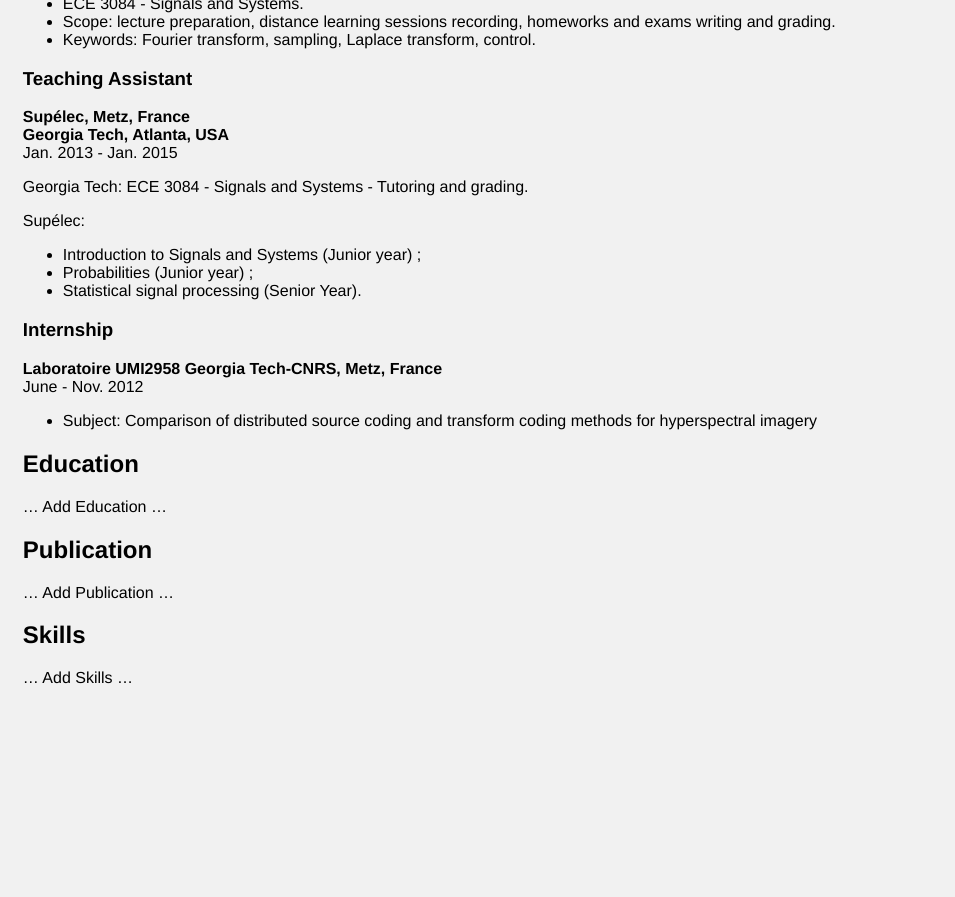
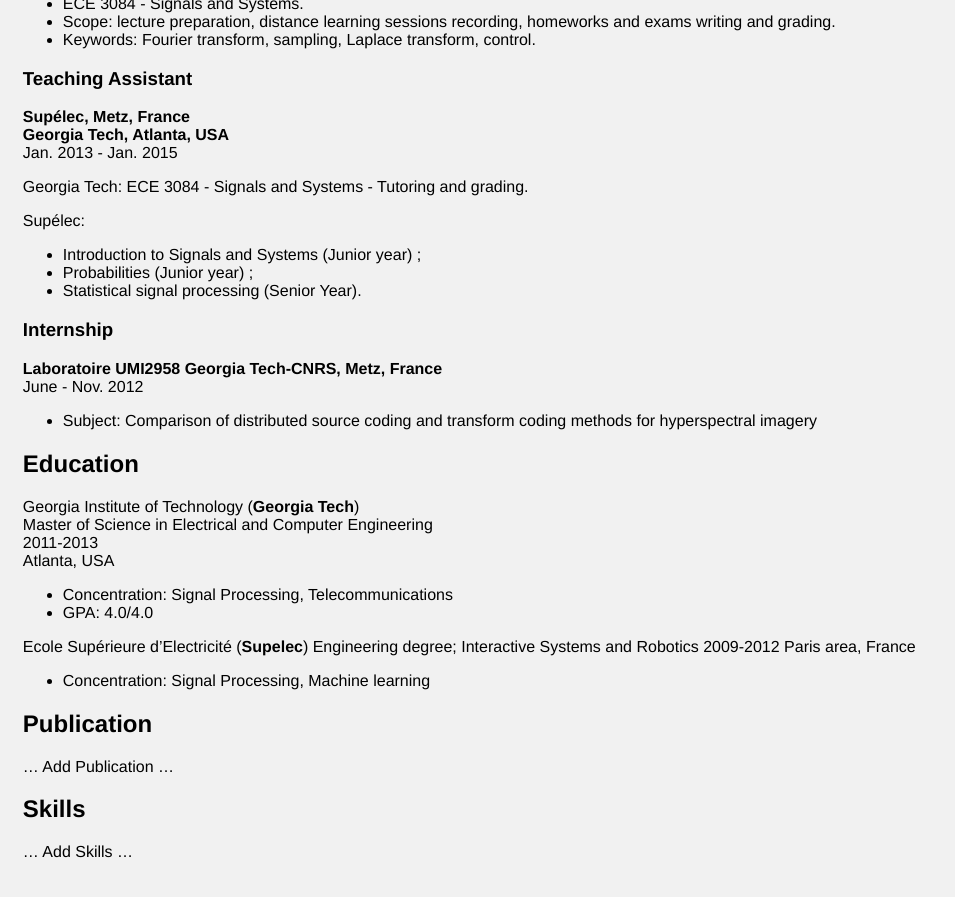
Before and after one commit to grfreche/grfreche.github.io, a Jekyll site: the page built from about.md, in a window 1280 px wide and 900 px high, scrolled down 1052 px. Shown: the top 897 px of the window, without its empty margins (0-955 px from the left). Built offline with Jekyll 4.4.1, drawn with Linux system fonts in a browser that asks for light colours; before the commit the page ends 1778 px from its top, so only the background shows below that.

Commit message:
Update about.md

```diff
--- a/about.md
+++ b/about.md
@@ -72,7 +72,19 @@
 
 ## Education
 
-... Add Education ...
+Georgia Institute of Technology (**Georgia Tech**)
+Master of Science in Electrical and Computer Engineering
+2011-2013
+Atlanta, USA
+
+* Concentration: Signal Processing, Telecommunications
+* GPA: 4.0/4.0
+
+Ecole Supérieure d’Electricité (**Supelec**)
+Engineering degree; Interactive Systems and Robotics
+2009-2012
+Paris area, France
+* Concentration: Signal Processing, Machine learning
 
 ## Publication
 
```
